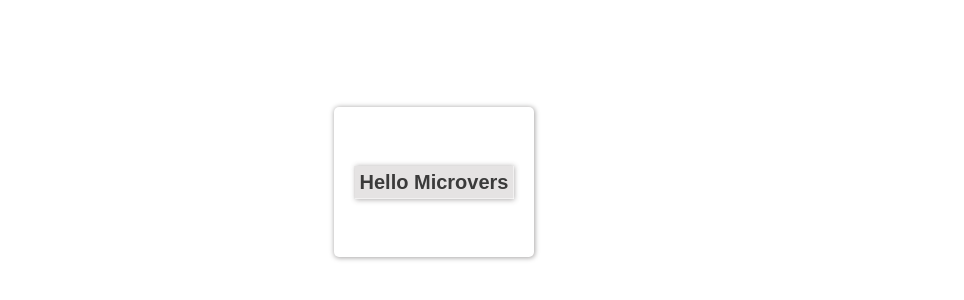
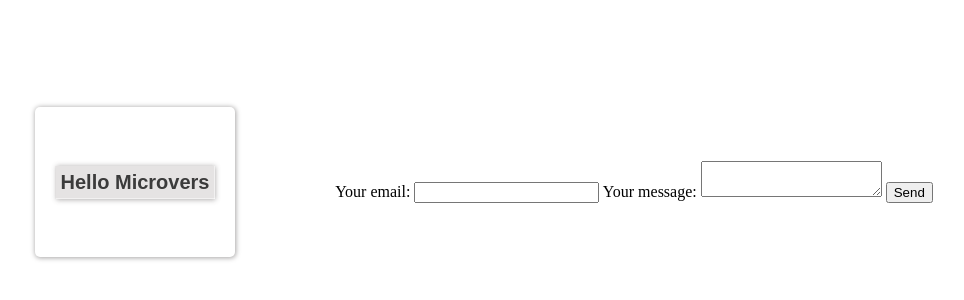
Before and after one commit to andersonlebon/Hello-microvers-w2, a plain HTML site: page index.html in a window 1280 px wide. Shown: the part 226-526 px from the top of the page, without its empty margins (214-1178 px from the left). Drawn offline with Linux system fonts and the light colour scheme.

Commit message:
add the form

```diff
--- a/index.html
+++ b/index.html
@@ -11,5 +11,22 @@
        <div class="content">
            <h1>Hello Microvers</h1>
        </div>
+       <form
+       action="https://formspree.io/f/xzbygvyd"
+       method="POST"
+     >
+       <label>
+         Your email:
+         <input type="email" name="_replyto">
+       </label>
+       <label>
+         Your message:
+         <textarea name="message"></textarea>
+       </label>
+
+       <!-- your other form fields go here -->
+
+       <button type="submit">Send</button>
+     </form>
 </body>
 </html>
```
